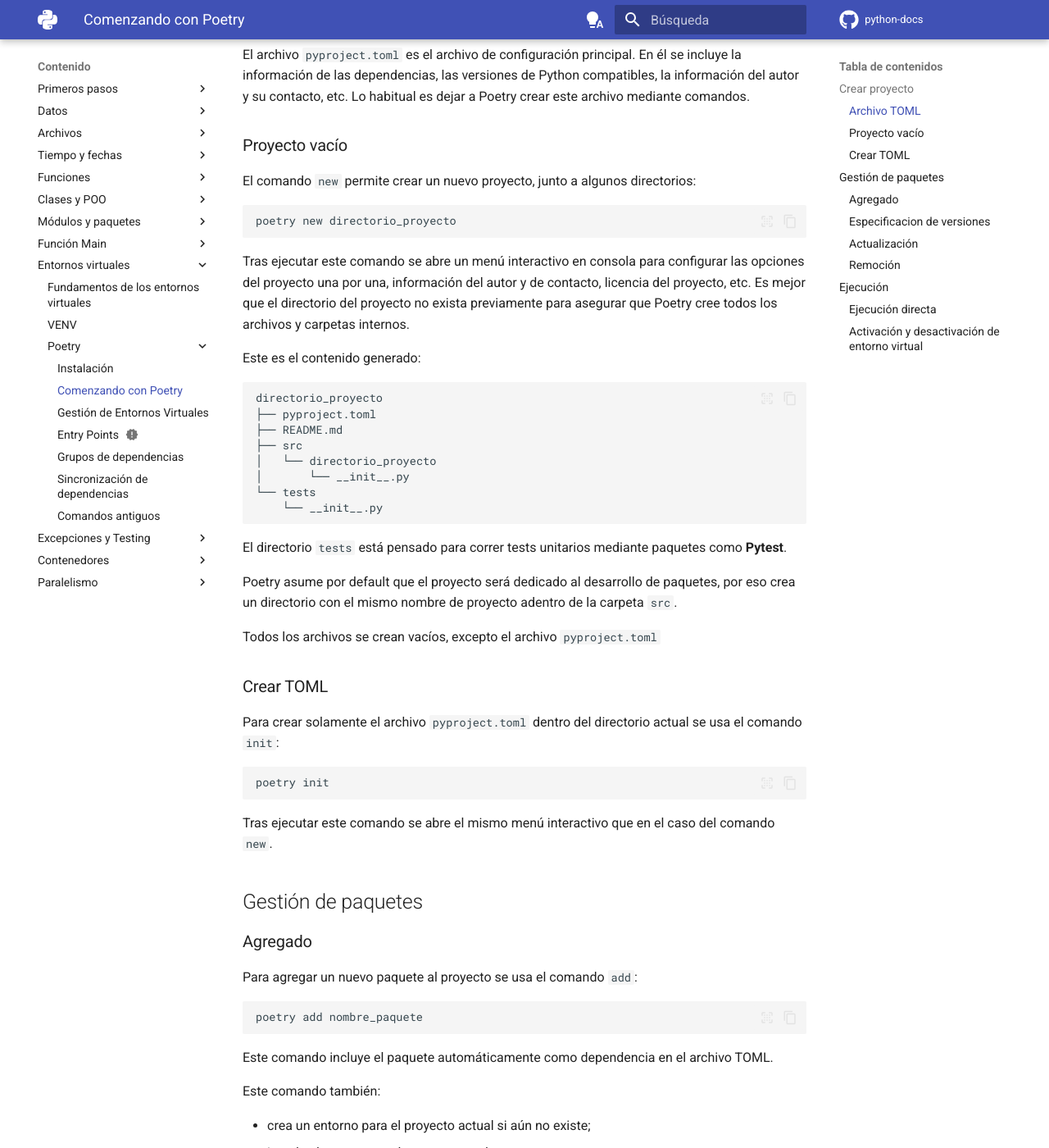
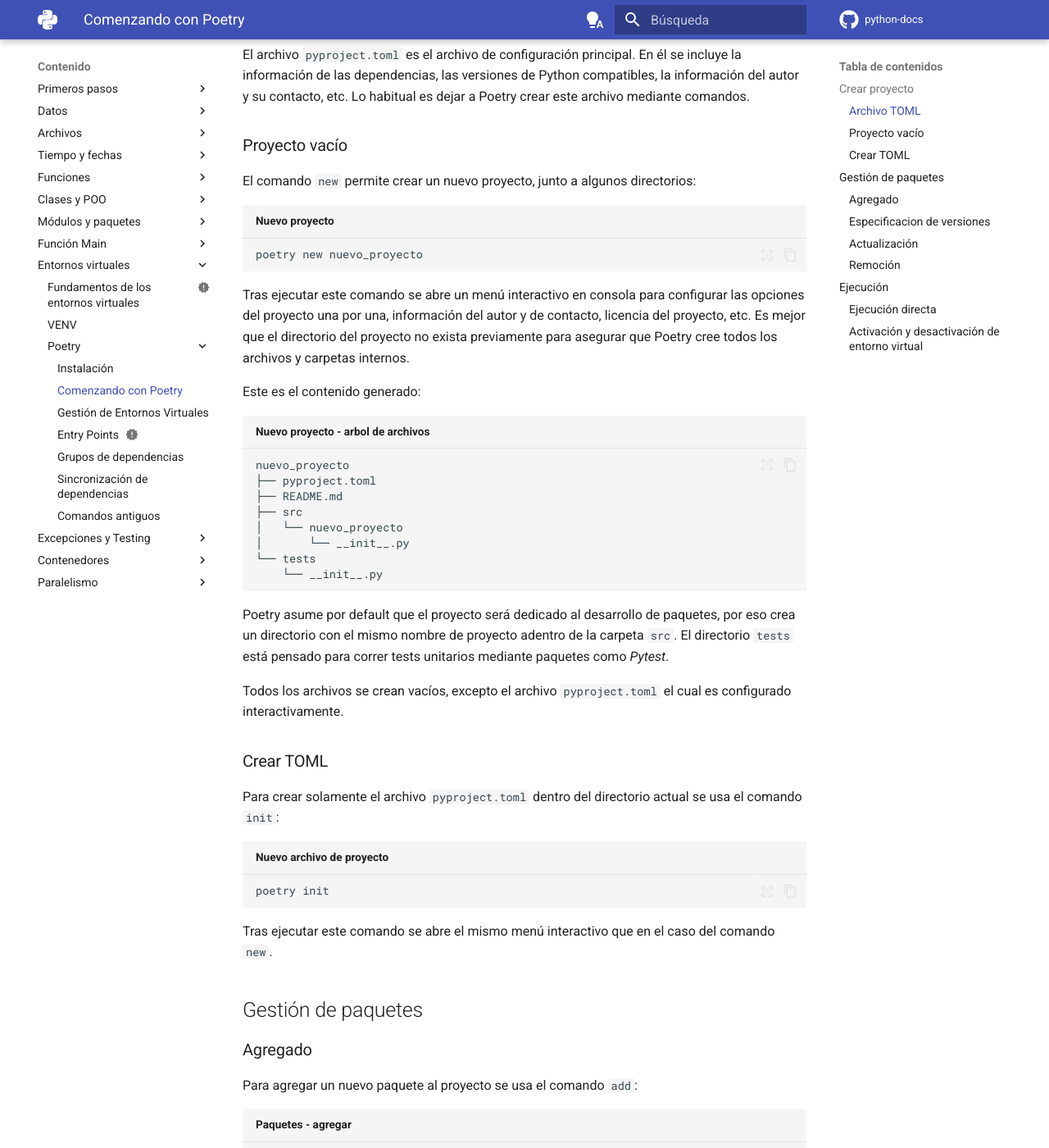
Before and after one commit to alejrot/python-docs, an MkDocs documentation site: the page built from docs/entornos/poetry/comenzando.md, in a window 1280 px wide and 1400 px high, scrolled down 271 px. Shown: the whole window at 82% size. Built offline with MkDocs 1.6.1 and Material for MkDocs 9.7.7, drawn with Linux system fonts in a browser that asks for light colours; plug-ins that fetch from the network failed and are left out; comment, search, counter and statistics services are not loaded; some of the changed text lies outside the part shown.

Commit message:
Poetry: retoques

````diff
--- a/docs/entornos/poetry/comenzando.md
+++ b/docs/entornos/poetry/comenzando.md
@@ -17,8 +25,8 @@
 El comando `new` permite crear un nuevo proyecto,
 junto a algunos directorios:
 
-```bash
-poetry new directorio_proyecto
+```bash title="Nuevo proyecto"
+poetry new nuevo_proyecto
 ```
 
 Tras ejecutar este comando
@@ -29,23 +37,26 @@
 
 Este es el contenido generado:
 
-```bash
-directorio_proyecto
+```bash title="Nuevo proyecto - arbol de archivos"
+nuevo_proyecto
 ├── pyproject.toml
 ├── README.md
 ├── src
-│   └── directorio_proyecto
+│   └── nuevo_proyecto
 │       └── __init__.py
 └── tests
     └── __init__.py
 ```
 
-El directorio `tests` está pensado para correr tests unitarios mediante paquetes como **Pytest**.
-
 Poetry asume por default que el proyecto será dedicado al desarrollo de paquetes,
 por eso crea un directorio con el mismo nombre de proyecto adentro de la carpeta `src`.
+El directorio `tests`
+está pensado para correr tests unitarios
+mediante paquetes como *Pytest*.
+
 
 Todos los archivos se crean vacíos, excepto el archivo `pyproject.toml`
+el cual es configurado interactivamente.
 
 
 
@@ -53,7 +64,7 @@
 
 Para crear solamente el archivo `pyproject.toml` dentro del directorio actual se usa el comando `init`:
 
-```bash
+```bash title="Nuevo archivo de proyecto"
 poetry init
 ```
 
@@ -68,7 +79,7 @@
 Para agregar un nuevo paquete al proyecto
 se usa el comando `add`:
 
-```bash
+```bash title="Paquetes - agregar"
 poetry add nombre_paquete
 ```
 Este comando incluye el paquete automáticamente como dependencia en el archivo TOML.
@@ -108,7 +119,7 @@
 
 Ejemplos de uso: definiendo versiones del paquete cosmético `rich`:
 
-```bash
+```bash title="Paquete - agregar (ejemplos)"
 poetry add rich^13.0       # versiones 13.0.0 a 14.0.0
 poetry add rich~13.0       # versiones 13.0.0 a 13.1.0
 poetry add rich@13.0.1     # sólo versión 13.1.0
@@ -117,12 +128,16 @@
 Los cambios se verán reflejados en el archivo TOML.
 Por ejemplo, si se elige especificar sólo la versión mayor del paquete:
 
-```bash
+```bash title="Paquetes - agregar version mayor"
 poetry add rich^13.0
 ```
-Entonces el rango se indicará en el archivo `pyproject.toml` entre paréntesis:
+Entonces el rango se indicará en el archivo `pyproject.toml`
+entre paréntesis
+bajo la sección `[project]`:
 
-```
+``` toml title="TOML - dependencias"
+# archivo 'pyproject.toml'
+[project]
 dependencies = [
     "rich (>=13.0,<14.0)",
 ]
@@ -134,7 +149,7 @@
 Se dispone del comando `update` para actualizar los paquetes
 de acuerdo a los rangos de versiones predefinidos en el proyecto.
 
-```bash
+```bash title="Paquetes - actualización"
 poetry update
 ```
 
@@ -143,7 +158,7 @@
 
 El paquete se elimina del proyecto con el comando `remove`:
 
-```bash
+```bash title="Paquetes - remover"
 poetry remove nombre_paquete
 ```
 el cual desinstala el paquete del entorno actual y lo borra de la lista de dependencias.
@@ -157,7 +172,7 @@
 El comando `run` de Poetry permite ejecutar las rutinas del proyecto
 al tiempo que carga las dependencias:
 
-```bash
+```bash title="Entorno virtual - comando run"
 poetry run python nombre_rutina
 ```
 
@@ -167,13 +182,13 @@
 
 El entorno virtual se activa en Bash con la siguiente expresión:
 
-```bash
+```bash title="Entorno virtual - activar"
 eval $(poetry env activate)
 ```
 
 de esta manera el intérprete de Python puede ser llamado directamente:
 
-```bash
+```bash title="Entorno virtual - ejecutar rutina"
 python nombre_rutina
 ```
 
@@ -181,6 +196,6 @@
 se dispone del comando `deactivate`
 para deshabilitar el entorno actual:
 
-```bash
+```bash title="Entorno virtual - desactivar"
 deactivate
 ```
````
Also changed, not shown: other parts of docs/entornos/poetry/comenzando.md (+8 -0 lines), docs/entornos/fundamentos.md (+8 -1 lines), docs/entornos/poetry/entornos.md (+25 -16 lines).
